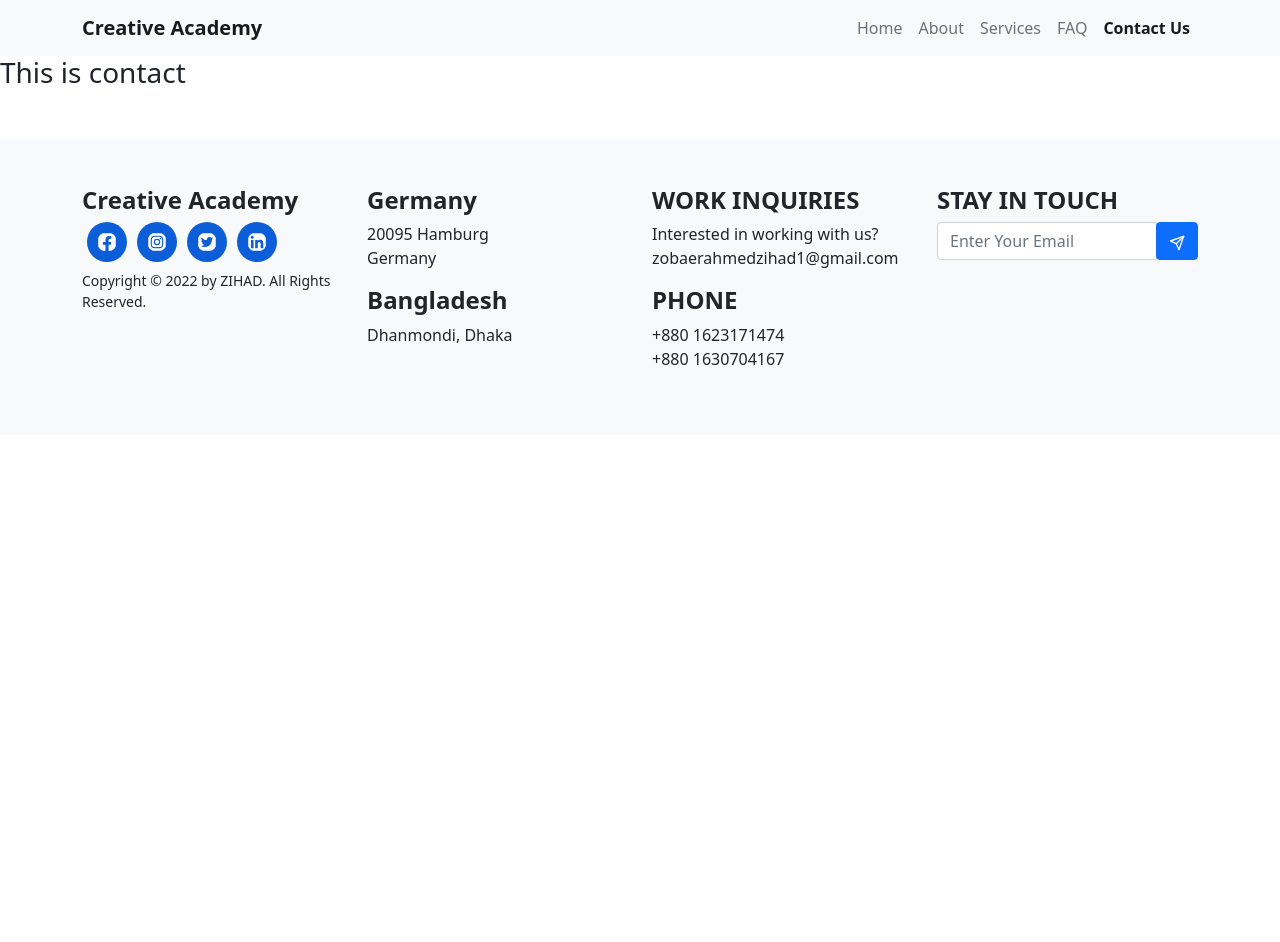
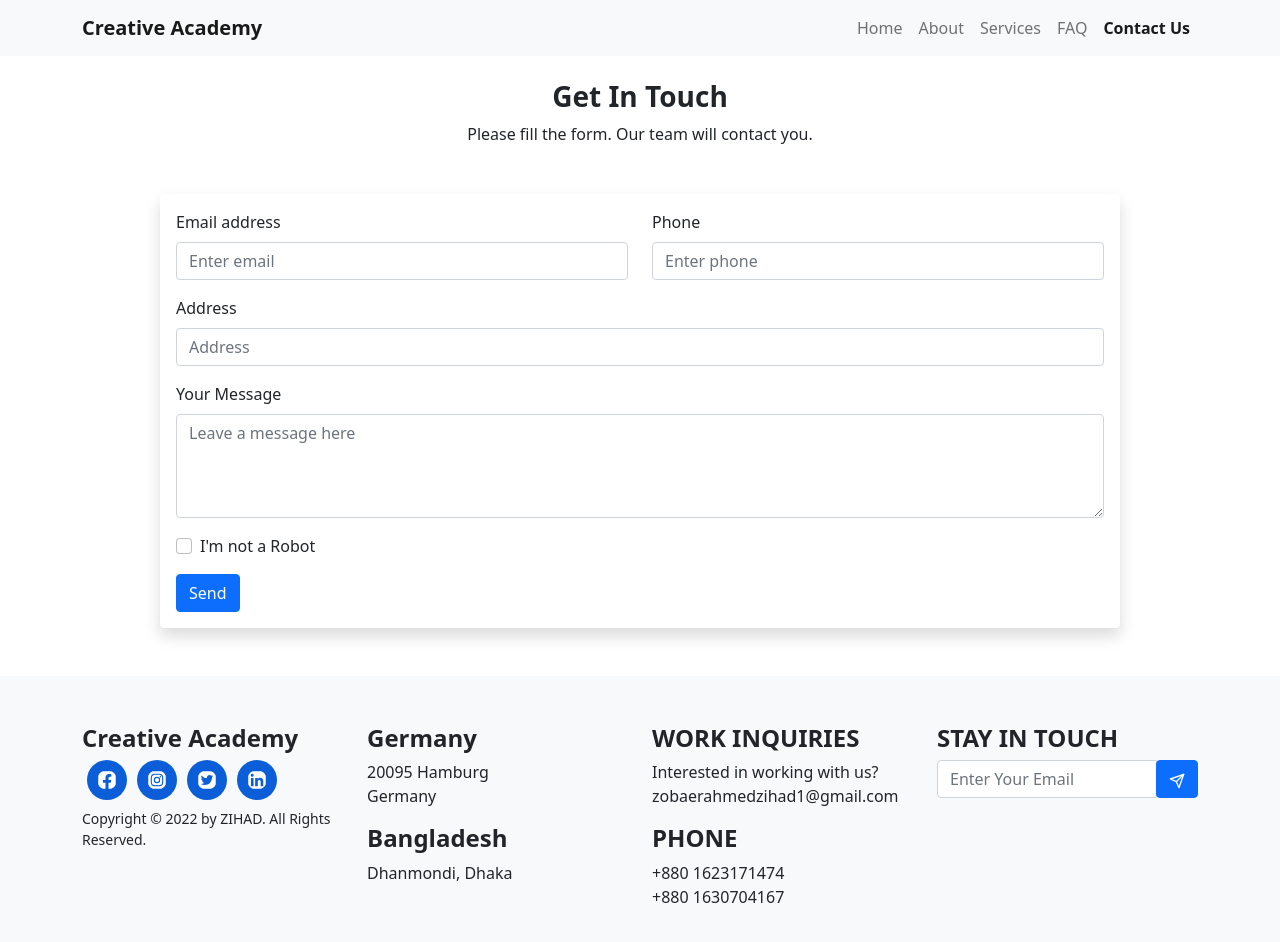
Before and after one commit to zobaerahmedzihad1/creative-academy, a React (Create React App) app: page /contact in a window 1280 px wide. Shown: the top 942 px of the page. Before the commit the page ends 800 px from the top, so only its background shows below. Built offline with nearby package versions, Linux system fonts and the light colour scheme.

Commit message:
our contract page almost complete.

```diff
--- a/src/pages/Contact/Contact.js
+++ b/src/pages/Contact/Contact.js
@@ -1,9 +1,98 @@
-import React from "react";
+import React, { useState } from "react";
+import { ToastContainer, toast } from "react-toastify";
+import "react-toastify/dist/ReactToastify.css";
+import { Button, Form } from "react-bootstrap";
 
 const Contact = () => {
+  const [formData, setFormData] = useState('');
+
+  const handleFormSubmit = (event) => {
+    event.preventDefault();
+
+    const email = event.target.email.value;
+    const phone = event.target.phone.value;
+    const address = event.target.address.value;
+    const message = event.target.message.value;
+
+    const info = { email, phone, address, message };
+    setFormData(info);
+    event.target.reset();
+  };
+
   return (
     <div>
-      <h3>This is contact </h3>
+      <div className="text-center pt-4">
+        <h3 className="fw-bold">Get In Touch</h3>
+        <p>Please fill the form. Our team will contact you.</p>
+      </div>
+      <Form
+        className="w-75 mx-auto shadow p-3 m-5 bg-white rounded"
+        onSubmit={handleFormSubmit}
+      >
+        <div className="d-flex">
+          <Form.Group
+            hasValidation
+            className="mb-3 w-50 me-4"
+            controlId="formBasicEmail"
+          >
+            <Form.Label>Email address</Form.Label>
+            <Form.Control
+              name="email"
+              type="email"
+              required
+              autoComplete="off"
+              placeholder="Enter email"
+            //  {
+            //    if(!formData.email){
+            //     isInvalid
+            //    }
+            //  }
+            />
+          </Form.Group>
+
+          <Form.Group className="mb-3 w-50" controlId="formBasicEmail">
+            <Form.Label>Phone</Form.Label>
+            <Form.Control
+              name="phone"
+              required
+              type="number"
+              placeholder="Enter phone"
+              autoComplete="off"
+            />
+          </Form.Group>
+        </div>
+        <Form.Group className="mb-3" controlId="formBasicPassword">
+          <Form.Label>Address</Form.Label>
+          <Form.Control
+            required
+            name="address"
+            type="text"
+            placeholder="Address"
+            autoComplete="off"
+          />
+        </Form.Group>
+
+        <Form.Group className="mb-3" controlId="formBasicPassword">
+          <Form.Label>Your Message</Form.Label>
+          <Form.Control
+            required
+            name="message"
+            as="textarea"
+            type="text"
+            placeholder="Leave a message here"
+            autoComplete="off"
+            className="pb-5"
+          />
+        </Form.Group>
+
+        <Form.Group className="mb-3" controlId="formBasicCheckbox">
+          <Form.Check type="checkbox" label="I'm not a Robot" />
+        </Form.Group>
+
+        <Button variant="primary" type="submit">
+          Send
+        </Button>
+      </Form>
     </div>
   );
 };
--- /dev/null
+++ b/src/pages/Faq/Faq.js
@@ -0,0 +1,53 @@
+import React from "react";
+import "./Faq.css";
+import { Accordion } from "react-bootstrap";
+
+const Faq = () => {
+  return (
+    <>
+      <h2 className="text-center fw-bold faq_heading py-5">
+        We Answer on your Frequently Questions
+      </h2>
+      <div>
+        <Accordion className="w-50 mx-auto " defaultActiveKey={["0"]} alwaysOpen>
+          <Accordion.Item eventKey="0">
+            <Accordion.Header>How can I enroll the course ?</Accordion.Header>
+            <Accordion.Body>
+              Start here if you are new to programming or new to Android
+              development. These courses show you how to build Android apps
+              using best practices recommended by Google. No programming
+              experience needed.
+            </Accordion.Body>
+          </Accordion.Item>
+          <Accordion.Item eventKey="1">
+            <Accordion.Header>
+              Do you have any discount coupon ?
+            </Accordion.Header>
+            <Accordion.Body>
+              Yes. We provide discount coupon for our students.
+            </Accordion.Body>
+          </Accordion.Item>
+          <Accordion.Item eventKey="2">
+            <Accordion.Header>How can we see videos offline ?</Accordion.Header>
+            <Accordion.Body>
+              Most people now go online to watch videos but there will be times
+              when you want to watch a video offline. It can be when you want to
+              visit a public place that has no WiFi amenity and you wish to
+              relax by watching your video there.
+            </Accordion.Body>
+          </Accordion.Item>
+          <Accordion.Item eventKey="3">
+            <Accordion.Header>
+             Can you say something about app development course ?
+            </Accordion.Header>
+            <Accordion.Body>
+              Yes. We provide discount coupon for our students.
+            </Accordion.Body>
+          </Accordion.Item>
+        </Accordion>
+      </div>
+    </>
+  );
+};
+
+export default Faq;
--- a/src/pages/NotFound/NotFound.js
+++ b/src/pages/NotFound/NotFound.js
@@ -3,7 +3,7 @@ import React from "react";
 const NotFound = () => {
   return (
     <div>
-      <h2 className="text-center d-flex align-content-center">
+      <h2 className="text-center d-flex align-content-center" >
         Page Not Found 404
       </h2>
     </div>
```
Also changed, not shown: src/assests/notFound.gif (added).
